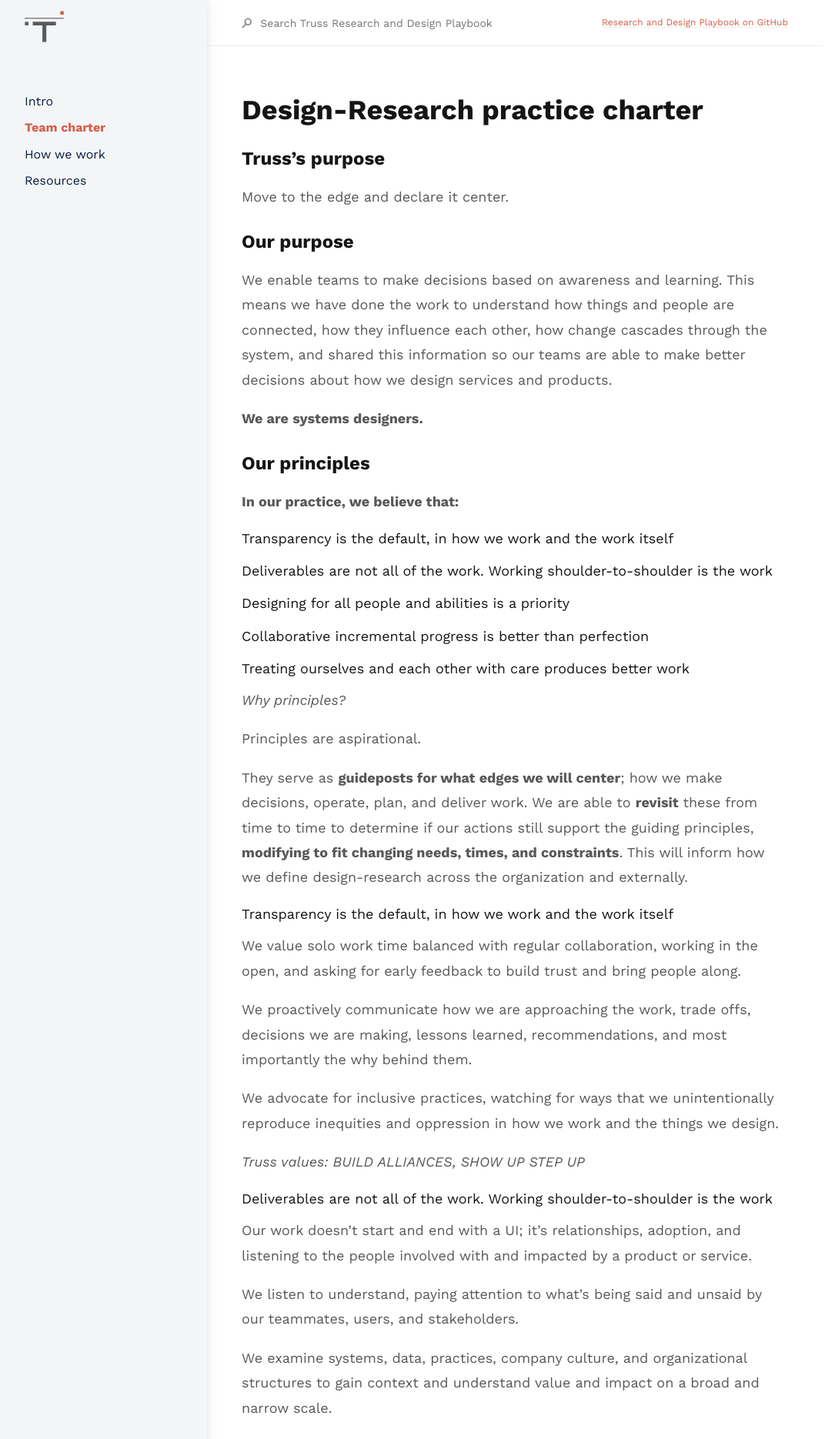
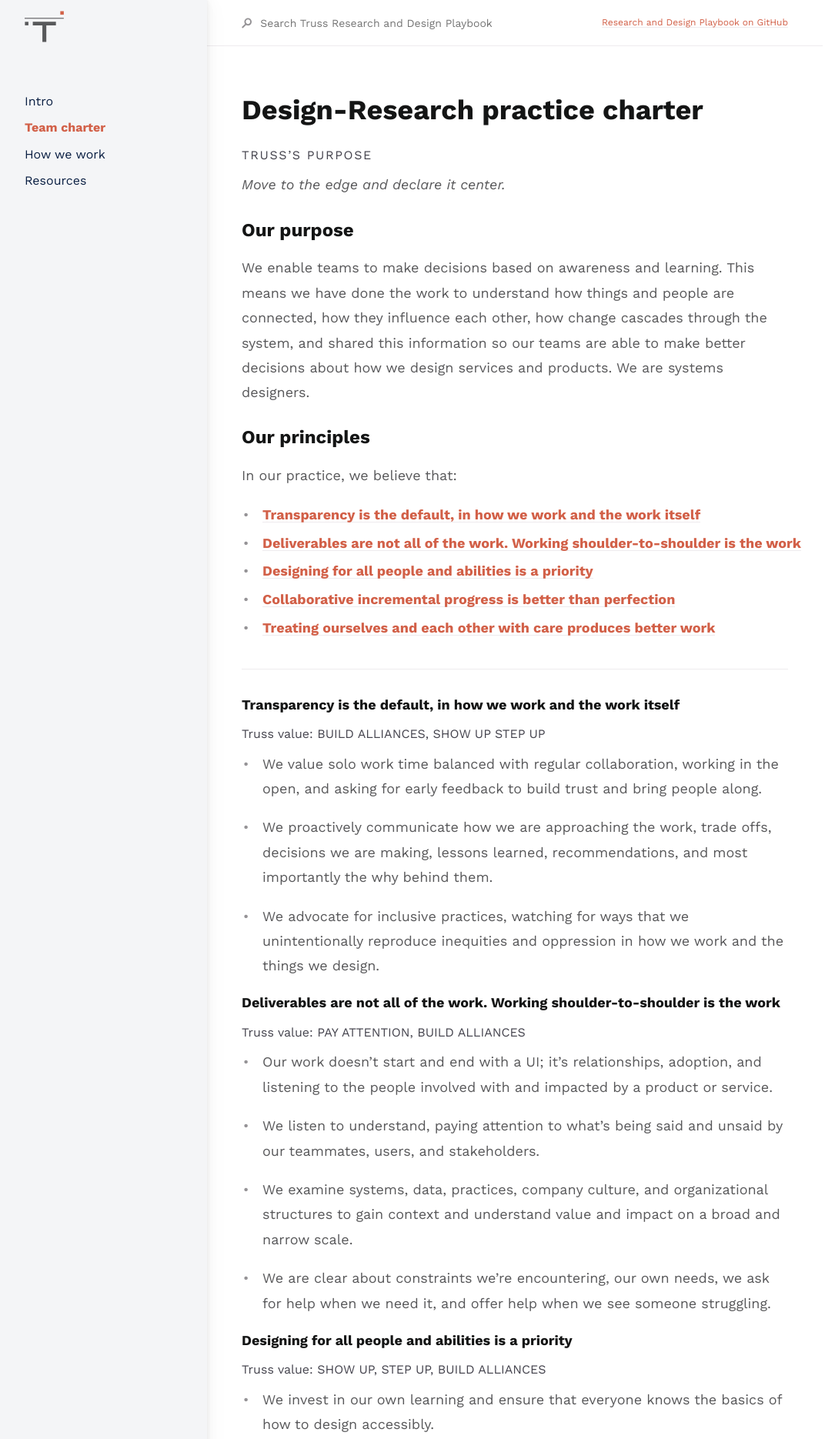
Before and after one commit to trussworks/research-design-playbook, a Jekyll site: the page built from docs/team-charter.md, in a window 1280 px wide. Shown: the top 1870 px of the page at 77% size, without its empty margins (103-1175 px from the left). Built offline with Jekyll 4.4.1, drawn with Linux system fonts in a browser that asks for light colours; some of the changed text lies outside the part shown.

Commit message:
gd-updates to research design playbook 3.13 (#51)
**Pages edited**
team charter

**Edits made**
- updated styling

**Additional notes (optional)**

```diff
--- a/Gemfile
+++ b/Gemfile
@@ -5,3 +5,5 @@ ruby "~> 2.7.7"
 # gem "jekyll", "~> 3.8.5"
 gem "github-pages", "~> 228", group: :jekyll_plugins
 gem "just-the-docs", "~>0.2.9"
+
+gem "webrick", "~> 1.8"
--- a/docs/team-charter.md
+++ b/docs/team-charter.md
@@ -6,103 +6,91 @@ nav_order: 2
 
 # Design-Research practice charter
 {: .fw-700 }
+{: .no_toc .text-alpha }
 
-## Truss's purpose
-Move to the edge and declare it center.
+#### Truss's purpose
+{: .no_toc .text-epsilon }
+_Move to the edge and declare it center._
+
 
 
 ## Our purpose
-We enable teams to make decisions based on awareness and learning. This means we have done the work to understand how things and people are connected, how they influence each other, how change cascades through the system, and shared this information so our teams are able to make better decisions about how we design services and products.
-
-**We are systems designers.**
+{: .no_toc .text-beta }
+We enable teams to make decisions based on awareness and learning. This means we have done the work to understand how things and people are connected, how they influence each other, how change cascades through the system, and shared this information so our teams are able to make better decisions about how we design services and products. We are systems designers.
 
 ## Our principles
+{: .no_toc .text-beta }
 
-**In our practice, we believe that:**
+In our practice, we believe that:
 
-### Transparency is the default, in how we work and the work itself
+- Transparency is the default, in how we work and the work itself
 
-### Deliverables are not all of the work. Working shoulder-to-shoulder is the work
+- Deliverables are not all of the work. Working shoulder-to-shoulder is the work
 
-### Designing for all people and abilities is a priority
+- Designing for all people and abilities is a priority
 
-### Collaborative incremental progress is better than perfection
+- Collaborative incremental progress is better than perfection
 
-### Treating ourselves and each other with care produces better work
+- Treating ourselves and each other with care produces better work
+{:toc}
 
-_Why principles?_
+* * *
 
-Principles are aspirational.
+### **Transparency is the default, in how we work and the work itself**
+##### Truss value: BUILD ALLIANCES, SHOW UP STEP UP
+{: .no_toc .text-epsilon }
+- We value solo work time balanced with regular collaboration, working in the open, and asking for early feedback to build trust and bring people along.
 
-They serve as **guideposts for what edges we will center**; how we make decisions, operate, plan, and deliver work.
-We are able to **revisit** these from time to time to determine if our actions still support the guiding principles, **modifying to fit changing needs, times, and constraints**. This will inform how we define design-research across the organization and externally.
+- We proactively communicate how we are approaching the work, trade offs, decisions we are making, lessons learned, recommendations, and most importantly the why behind them.
+
+- We advocate for inclusive practices, watching for ways that we unintentionally reproduce inequities and oppression in how we work and the things we design.
 
 
+### **Deliverables are not all of the work. Working shoulder-to-shoulder is the work**
+##### Truss value: PAY ATTENTION, BUILD ALLIANCES
+{: .no_toc .text-epsilon }
+- Our work doesn’t start and end with a UI; it’s relationships, adoption, and listening to the people involved with and impacted by a product or service.
 
-### Transparency is the default, in how we work and the work itself
+- We listen to understand, paying attention to what’s being said and unsaid by our teammates, users, and stakeholders.
 
-We value solo work time balanced with regular collaboration, working in the open, and asking for early feedback to build trust and bring people along.
+- We examine systems, data, practices, company culture, and organizational structures to gain context and understand value and impact on a broad and narrow scale.
 
-We proactively communicate how we are approaching the work, trade offs, decisions we are making, lessons learned, recommendations, and most importantly the why behind them.
+- We are clear about constraints we’re encountering, our own needs, we ask for help when we need it, and offer help when we see someone struggling.
 
-We advocate for inclusive practices, watching for ways that we unintentionally reproduce inequities and oppression in how we work and the things we design.
+### **Designing for all people and abilities is a priority**
+##### Truss value: SHOW UP, STEP UP, BUILD ALLIANCES
+{: .no_toc .text-epsilon }
 
-_Truss values: BUILD ALLIANCES, SHOW UP STEP UP_
+- We invest in our own learning and ensure that everyone knows the basics of how to design accessibly.
 
+- We help our teammates and clients build empathy by understanding our users and their needs, behaviors, risks, and constraints, asking ‘who are we not listening to’?
 
+- We recognize the need for alignment and seek to connect people across practices and teams to navigate complexity.
 
-### Deliverables are not all of the work. Working shoulder-to-shoulder is the work
+- We empower and trust others to use the tools of research and design to center users needs and problems before building solutions. We meet people where they are.
 
-Our work doesn’t start and end with a UI; it’s relationships, adoption, and listening to the people involved with and impacted by a product or service.
+### **Collaborative incremental progress is better than perfection**
+##### Truss value: PURSUE MASTERY, BE ADAPTABLE
+{: .no_toc .text-epsilon }
 
-We listen to understand, paying attention to what’s being said and unsaid by our teammates, users, and stakeholders.
+- We hold our preferred or ideal process lightly, prioritizing incremental progress and bringing people along over getting it perfect.
 
-We examine systems, data, practices, company culture, and organizational structures to gain context and understand value and impact on a broad and narrow scale.
+- We test ourselves and our ideas; we take a rigorous and attentive approach to problem solving (especially complex ones).
 
-We are clear about constraints we’re encountering, our own needs, we ask for help when we need it, and offer help when we see someone struggling.
+- We believe development is hypothesis driven; we make small bets as a team and measure success via user and stakeholder feedback loops.
 
-_Truss values: PAY ATTENTION, BUILD ALLIANCES_
+- We ask questions, make decisions based on evidence, and help our internal and client partners practice this too.
 
+### **Treating ourselves and each other with care produces better work**
+##### Truss value: ACT WITHOUT FEAR
+{: .no_toc .text-epsilon }
 
+- We extend trust in order to build trust. We believe if teams support each other's needs, we will produce great work together.
 
-### Designing for all people and abilities is a priority
+- We demonstrate that radical candor begins with care for each other and demonstrating a willingness to support instead of place blame.
 
-We invest in our own learning and ensure that everyone knows the basics of how to design accessibly.
+- We are willing to speak up about doing the right thing even when it’s uncomfortable or difficult for us or others.
 
-We help our teammates and clients build empathy by understanding our users and their needs, behaviors, risks, and constraints, asking ‘who are we not listening to’?
+- We are curious and open-minded, we provide a safe space to ask questions, and we are okay not having the answers.
 
-We recognize the need for alignment and seek to connect people across practices and teams to navigate complexity.
-
-We empower and trust others to use the tools of research and design to center users needs and problems before building solutions. We meet people where they are.
-
-_Truss values: SHOW UP, STEP UP, BUILD ALLIANCES_
-
-
-
-### Collaborative incremental progress is better than perfection
-
-We hold our preferred or ideal process lightly, prioritizing incremental progress and bringing people along over getting it perfect.
-
-We test ourselves and our ideas; we take a rigorous and attentive approach to problem solving (especially complex ones).
-
-We believe development is hypothesis driven; we make small bets as a team and measure success via user and stakeholder feedback loops.
-
-We ask questions, make decisions based on evidence, and help our internal and client partners practice this too.
-
-_Truss values: PURSUE MASTERY, BE ADAPTABLE_
-
-
-
-### Treating ourselves and each other with care produces better work
-
-We extend trust in order to build trust. We believe if teams support each other's needs, we will produce great work together.
-
-We demonstrate that radical candor begins with care for each other and demonstrating a willingness to support instead of place blame.
-
-We are willing to speak up about doing the right thing even when it’s uncomfortable or difficult for us or others.
-
-We are curious and open-minded, we provide a safe space to ask questions, and we are okay not having the answers.
-
-We focus on working smarter, recognizing the ebb and flow of work and our energy. We protect and advocate for taking care of ourselves and teammates. We alternate intensity of work with recovery periods and advocating for each other’s needs.
-
-_Truss value: ACT WITHOUT FEAR_
+- We focus on working smarter, recognizing the ebb and flow of work and our energy. We protect and advocate for taking care of ourselves and teammates. We alternate intensity of work with recovery periods and advocating for each other’s needs.
```
Also changed, not shown: Gemfile.lock.
